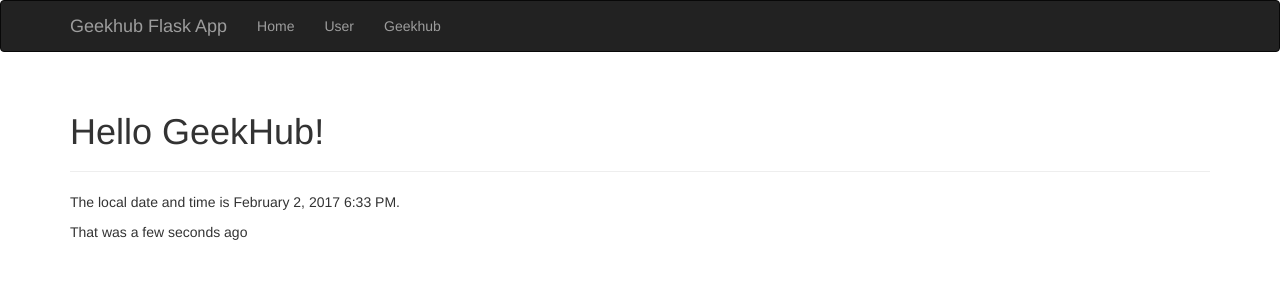
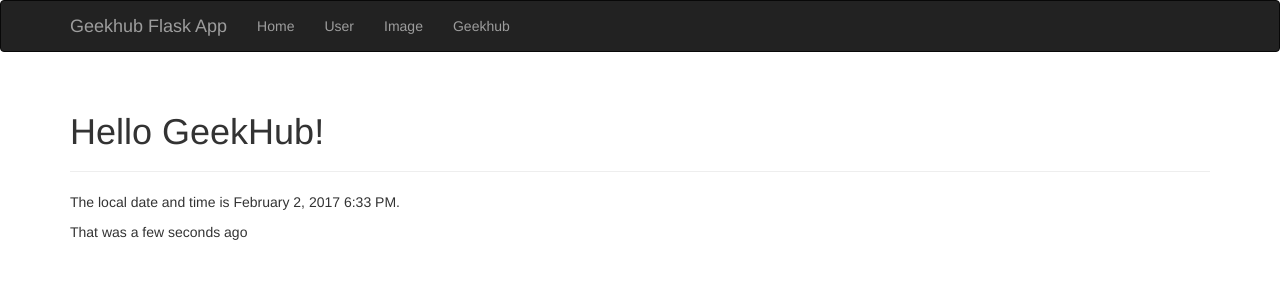
Before and after one commit to geekhub-python/flask-geekhub-app, a Flask app: page / in a window 1280 px wide. Shown: the top 300 px of the page. Run offline with Flask 2, Linux system fonts and the light colour scheme; some libraries are stand-ins or nearby versions.

Commit message:
Add upload form

```diff
--- a/app.py
+++ b/app.py
@@ -1,9 +1,13 @@
-from flask import Flask, request, render_template
+from datetime import datetime
+import os
+
+from flask import Flask, request, render_template, redirect
 from flask_bootstrap import Bootstrap
+from flask_moment import Moment
 from flask_script import Manager
-from flask_moment import Moment
-from datetime import datetime
-from user_form import UserForm
+
+from forms.user_form import UserForm
+from forms.image_form import ImageUploadForm
 
 app = Flask(__name__)
 app.config['SECRET_KEY'] = 'Geekhub'
@@ -30,13 +34,21 @@ def hello_user():
         form.name.data = ''
     return render_template('user.html', name=name, user_agent=user_agent, form=form)
 
+@app.route('/image', methods=['GET', 'POST'])
+def image():
+    image = None
+    form = ImageUploadForm()
+    if form.validate_on_submit():
+        image = 'uploads/' + form.image_file.data.filename
+        form.image_file.data.save(os.path.join(app.static_folder, image))
+    return render_template('image.html', form=form, image=image)
 
 def _get_user_agent():
     return request.headers.get('User-Agent')
 
 
 @app.route('/redirect')
-def redirect():
+def geekhub_redirect():
     return redirect('http://geekhub.ck.ua')
 
 
--- a/templates/base.html
+++ b/templates/base.html
@@ -19,7 +19,8 @@
             <ul class="nav navbar-nav">
                 <li><a href="{{ url_for('index') }}">Home</a></li>
                 <li><a href="{{ url_for('hello_user') }}">User</a></li>
-                <li><a href="{{ url_for('redirect') }}">Geekhub</a></li>
+                <li><a href="{{ url_for('image') }}">Image</a></li>
+                <li><a href="{{ url_for('geekhub_redirect') }}">Geekhub</a></li>
             </ul>
         </div>
     </div>
```
Also changed, not shown: forms/image_form.py (added, +13 -0 lines), forms/user_form.py (renamed from user_form.py).
